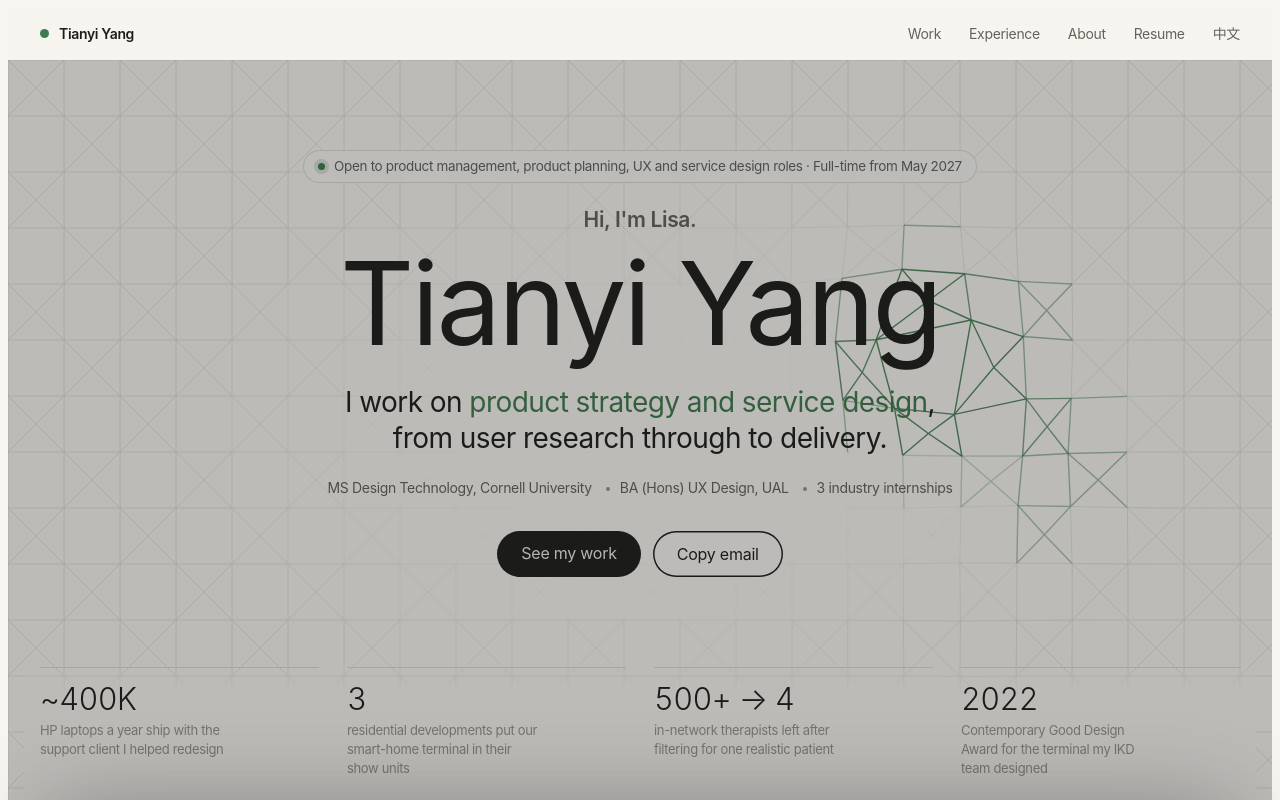
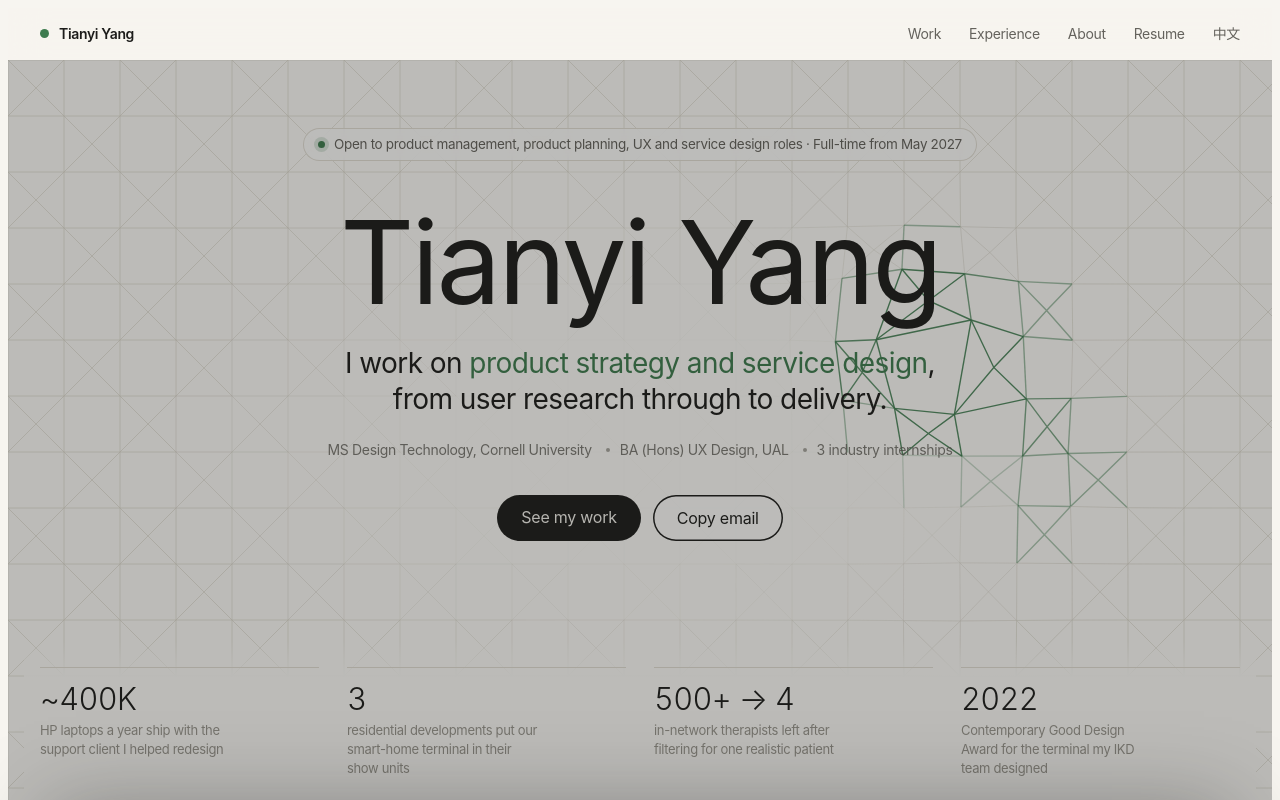
Before and after one commit to yangtianyi1229/yangtianyi1229.github.io, a plain HTML site: page index.html in a window 1280 px wide. Shown: the top 800 px of the page. Drawn offline with Linux system fonts and the light colour scheme; animation ran at ten frames a second.

Commit message:
First screen: centred layout with more space between groups
Co-Authored-By: Claude Opus 5.5 <noreply@anthropic.com>
Claude-Session: https://claude.ai/code/session_01YcRn3q8VtgX2ctJU9zeLVV

```diff
--- a/index.html
+++ b/index.html
@@ -677,6 +677,15 @@ html[lang="zh-CN"] .hc-copy h4,html[lang="zh-CN"] .case-top h1{letter-spacing:-.
   .hero .avail{font-size:12.5px;padding:7px 13px;max-width:100%}
 }
 html[lang="zh-CN"] .hero .pf-t{max-width:17em}
+
+/* First screen, layout L1: centred, with clear space between the groups */
+.hero .avail{margin-bottom:34px}
+.hero .sub{margin-top:26px}
+.hero .meta{margin-top:22px;opacity:.85}
+.hero .ctas{margin-top:34px}
+.hero .copy{padding-bottom:72px}
+.hero .proof{padding-top:26px}
+@media (max-width:860px){.hero .avail{margin-bottom:24px}.hero .copy{padding-bottom:40px}}
 </style>
 </head>
 <body>
@@ -694,7 +703,6 @@ html[lang="zh-CN"] .hero .pf-t{max-width:17em}
     <canvas id="lat" aria-hidden="true"></canvas>
     <div class="copy">
       <p class="avail"><i></i>Open to product management, product planning, UX and service design roles · Full-time from May 2027</p>
-      <p class="hi">Hi, I'm Lisa.</p>
       <h1>Tianyi Yang</h1>
       <p class="sub">I work on <span>product strategy and service design</span>, from user research through to delivery.</p>
       <ul class="meta"><li>MS Design Technology, Cornell University</li><li>BA (Hons) UX Design, UAL</li><li>3 industry internships</li></ul>
@@ -1643,5 +1651,6 @@ if(start==='zh')set('zh');})();
 
 
 
+
 </body>
 </html>
```
